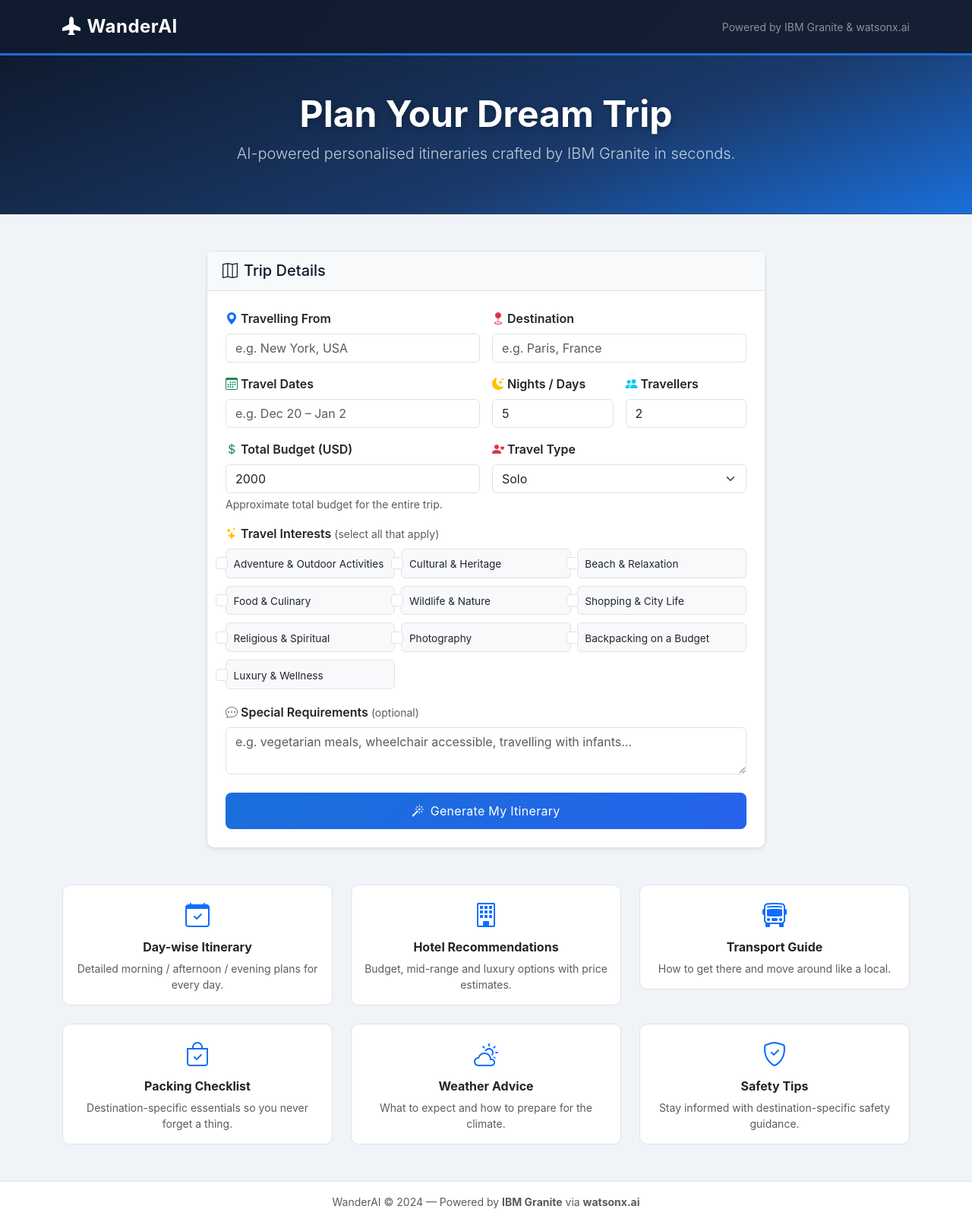
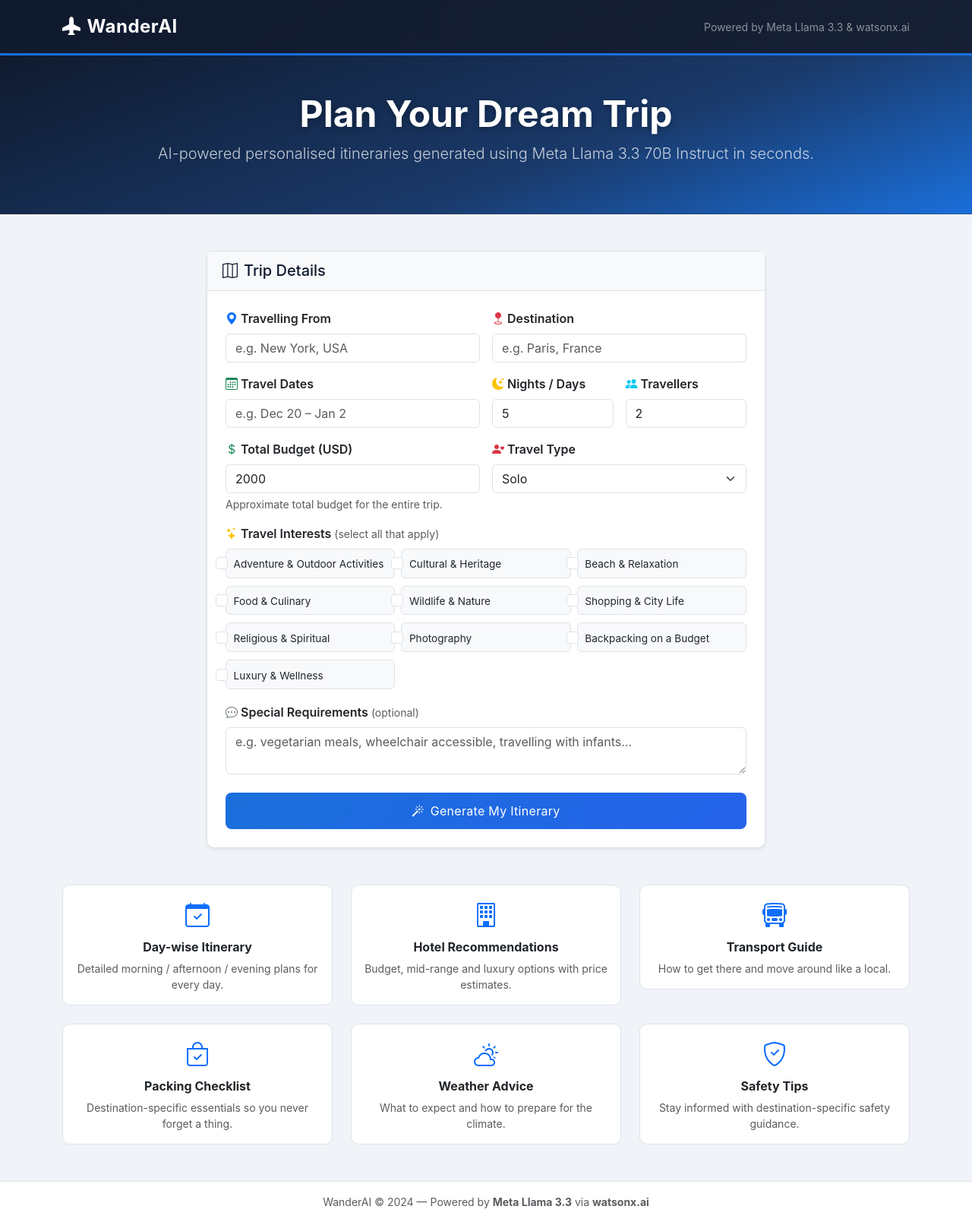
Before and after one commit to Udaya2k4/ai-travel-planner, a Flask app: page / in a window 1280 px wide. Shown: the whole page at 76% size. Run offline with Flask 3, Linux system fonts and the light colour scheme.

Commit message:
Updated project branding to Meta Llama 3.3

```diff
--- a/templates/index.html
+++ b/templates/index.html
@@ -17,7 +17,7 @@
       <i class="bi bi-airplane-fill me-2"></i>WanderAI
     </a>
     <span class="navbar-text text-white-50 small d-none d-md-inline">
-      Powered by IBM Granite &amp; watsonx.ai
+      Powered by Meta Llama 3.3 &amp; watsonx.ai
     </span>
   </div>
 </nav>
@@ -27,7 +27,7 @@
   <div class="container">
     <h1 class="display-5 fw-bold text-white mb-2">Plan Your Dream Trip</h1>
     <p class="lead text-white-75">
-      AI-powered personalised itineraries crafted by IBM Granite in seconds.
+      AI-powered personalised itineraries generated using Meta Llama 3.3 70B Instruct in seconds.
     </p>
   </div>
 </section>
@@ -203,7 +203,7 @@
 <footer class="wai-footer text-center py-3 mt-auto">
   <p class="mb-0 text-muted small">
     WanderAI &copy; 2024 &mdash; Powered by
-    <strong>IBM Granite</strong> via <strong>watsonx.ai</strong>
+    <strong>Meta Llama 3.3</strong> via <strong>watsonx.ai</strong>
   </p>
 </footer>
 
@@ -212,7 +212,7 @@
   <div class="text-center text-white">
     <div class="spinner-border mb-3" role="status"></div>
     <p class="fs-5 fw-semibold">Crafting your perfect itinerary…</p>
-    <p class="text-white-50 small">IBM Granite is planning your adventure</p>
+    <p class="text-white-50 small">Meta Llama 3.3 is planning your adventure</p>
   </div>
 </div>
 
```
Also changed, not shown: 1 other file.
